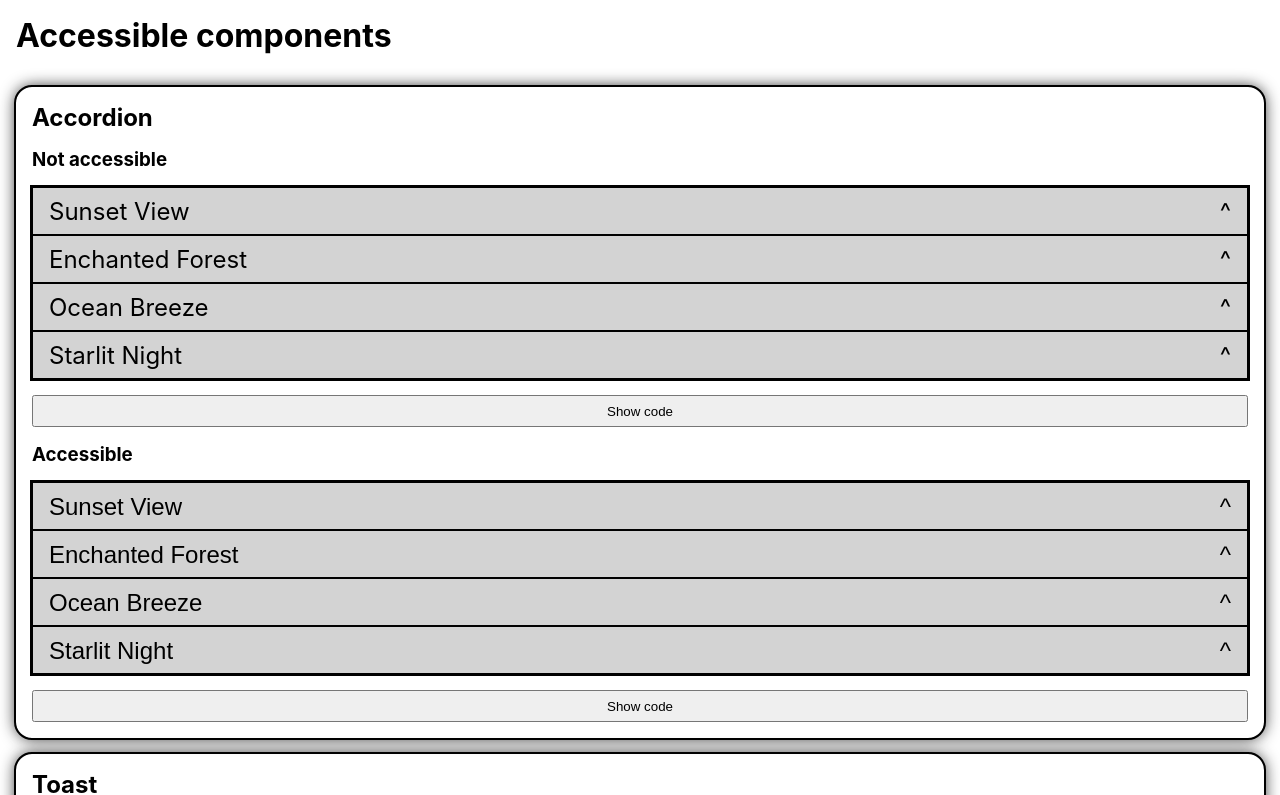
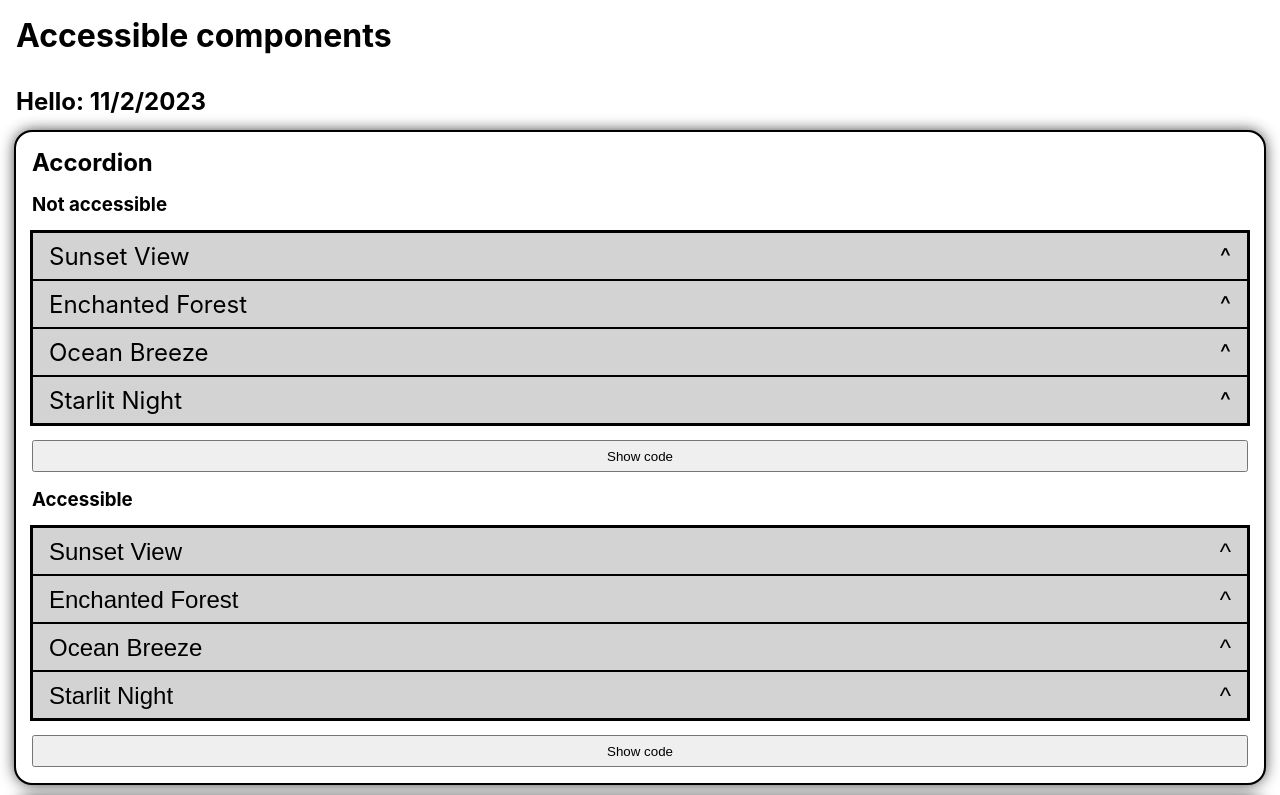
Before and after one commit to johan3040/nextjs-a11y, a Next.js app: page / in a window 1280 px wide. Before the commit this address had no page. Shown: the top 795 px of the page. Built offline with nearby package versions, Linux system fonts and the light colour scheme.

Commit message:
Add serversideprops

```diff
--- a/pages/_app.js
+++ b/pages/_app.tsx
@@ -4,16 +4,14 @@ import Head from 'next/head';
 import hljs from 'highlight.js/lib/core';
 import javascript from 'highlight.js/lib/languages/javascript';
 
-import { AccordionContainer } from '../components/accordion/AccordionContainer';
-import { ToastWrapper } from '../components/toast/ToastWrapper';
-import { FormWrapper } from '../components/form/FormWrapper';
+import { AppProps } from 'next/app';
 
 import '../styles/global.css';
 import 'highlight.js/styles/github.css';
 
 hljs.registerLanguage('javascript', javascript);
 
-export default function Home() {
+export default function App({ Component, pageProps }: AppProps) {
   return (
     <>
       <Head>
@@ -21,12 +19,12 @@ export default function Home() {
         <meta property="og:title" content="Accessible accordion" key="title" />
       </Head>
       <header>
-        <h1 style={{marginBottom: '1em'}}>Accessible components</h1>
+        <h1 style={{ marginBottom: '1em' }}>Accessible components</h1>
       </header>
-      <main style={{ display: 'flex', flexDirection: 'column', gap: '1rem' }}>
-        <AccordionContainer />
-        <ToastWrapper />
-        <FormWrapper />
+      <main
+        style={{ display: 'flex', flexDirection: 'column', gap: '1rem' }}
+      >
+        <Component {...pageProps} />
       </main>
     </>
   );
--- /dev/null
+++ b/pages/index.tsx
@@ -0,0 +1,22 @@
+import React from 'react';
+import { AccordionContainer } from '../components/accordion/AccordionContainer';
+import { ToastWrapper } from '../components/toast/ToastWrapper';
+import { FormWrapper } from '../components/form/FormWrapper';
+
+const HomePage = ({ data }) => {
+  return (
+    <>
+      <h2>Hello: {new Date(JSON.parse(data).time).toLocaleDateString()}</h2>
+      <AccordionContainer />
+      <ToastWrapper />
+      <FormWrapper />
+    </>
+  );
+};
+
+export async function getServerSideProps() {
+  const data = JSON.stringify({ time: new Date() });
+  return { props: { data } };
+}
+
+export default HomePage;
```
